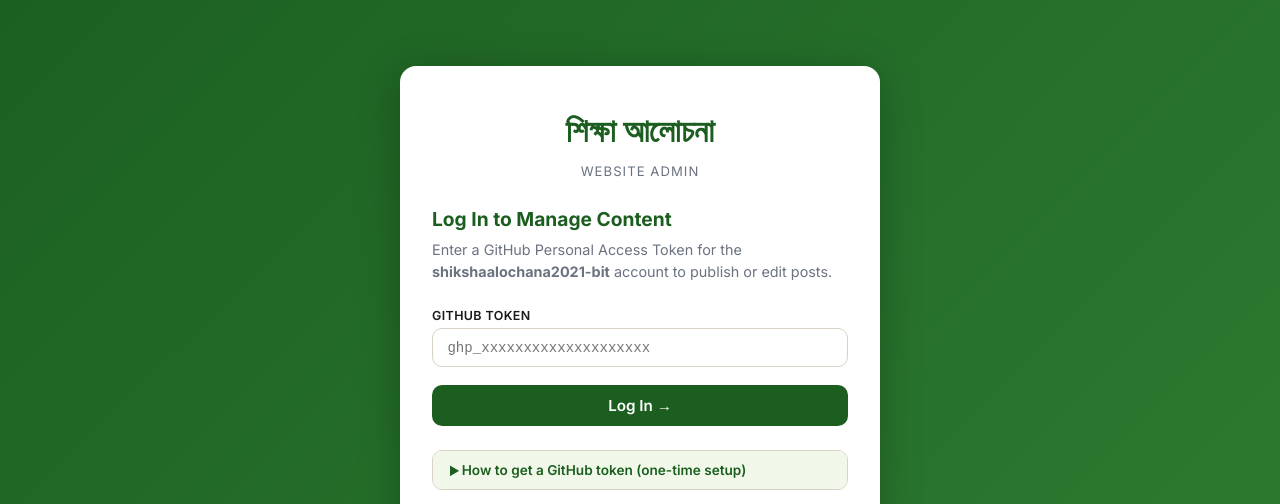
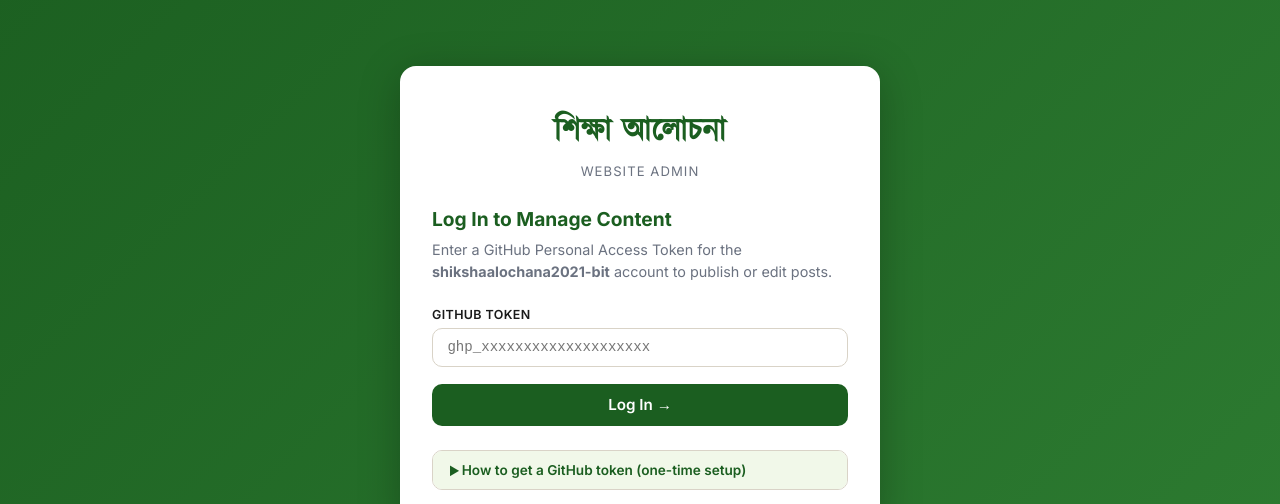
Before and after one commit to shikshaalochana2021-bit/shikshaalochana2021-bit.github.io, a Jekyll site: the page admin/index.html, which Jekyll copies as it is, in a window 1280 px wide. Shown: the part 152-656 px from the top of the page. Built offline with Jekyll 4.4.1, drawn with Linux system fonts in a browser that asks for light colours.

Commit message:
Switch Bengali font to Kalpurush (self-hosted)

```diff
--- a/_layouts/default.html
+++ b/_layouts/default.html
@@ -8,7 +8,7 @@
 
   <link rel="preconnect" href="https://fonts.googleapis.com">
   <link rel="preconnect" href="https://fonts.gstatic.com" crossorigin>
-  <link href="https://fonts.googleapis.com/css2?family=Hind+Siliguri:wght@300;400;500;600;700&family=Merriweather:ital,wght@0,400;0,700;1,400&family=Inter:wght@300;400;500;600;700&display=swap" rel="stylesheet">
+  <link href="https://fonts.googleapis.com/css2?family=Merriweather:ital,wght@0,400;0,700;1,400&family=Inter:wght@300;400;500;600;700&display=swap" rel="stylesheet">
 
   <link rel="stylesheet" href="{{ '/assets/css/style.css' | relative_url }}">
 
--- a/admin/index.html
+++ b/admin/index.html
@@ -5,7 +5,14 @@
   <meta name="viewport" content="width=device-width, initial-scale=1.0">
   <meta name="robots" content="noindex">
   <title>Shiksha Alochana — Admin</title>
-  <link href="https://fonts.googleapis.com/css2?family=Hind+Siliguri:wght@400;500;600&family=Inter:wght@400;500;600;700&display=swap" rel="stylesheet">
+  <link href="https://fonts.googleapis.com/css2?family=Inter:wght@400;500;600;700&display=swap" rel="stylesheet">
+  <style>
+    @font-face {
+      font-family: 'Kalpurush';
+      src: url('/assets/fonts/Kalpurush.ttf') format('truetype');
+      font-weight: normal; font-style: normal; font-display: swap;
+    }
+  </style>
   <style>
     *, *::before, *::after { box-sizing: border-box; margin: 0; padding: 0; }
 
@@ -23,7 +30,7 @@
     }
 
     body {
-      font-family: 'Inter', 'Hind Siliguri', sans-serif;
+      font-family: 'Inter', 'Kalpurush', sans-serif;
       background: var(--bg);
       color: var(--text);
       min-height: 100vh;
@@ -55,7 +62,7 @@
 
     .auth-logo .bengali-title {
       display: block;
-      font-family: 'Hind Siliguri', sans-serif;
+      font-family: 'Kalpurush', sans-serif;
       font-size: 2rem;
       font-weight: 600;
       color: var(--green-dark);
@@ -201,7 +208,7 @@
     }
 
     .admin-header-title {
-      font-family: 'Hind Siliguri', sans-serif;
+      font-family: 'Kalpurush', sans-serif;
       font-size: 1.15rem;
       font-weight: 600;
       flex: 1;
@@ -302,7 +309,7 @@
     textarea#post-body {
       min-height: 280px;
       resize: vertical;
-      font-family: 'Hind Siliguri', 'Inter', sans-serif;
+      font-family: 'Kalpurush', 'Inter', sans-serif;
       line-height: 1.7;
     }
 
```
Also changed, not shown: assets/css/style.css (+9 -1 lines), assets/fonts/Kalpurush.ttf (added).
